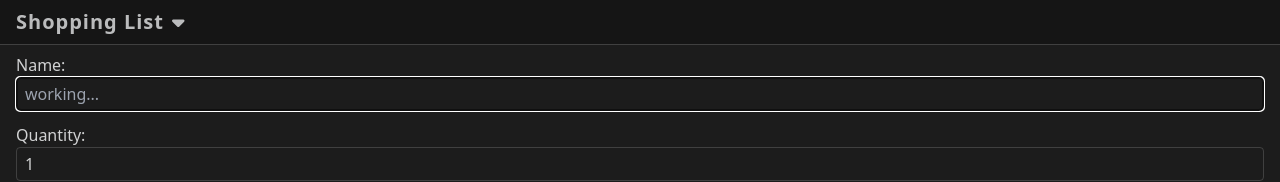
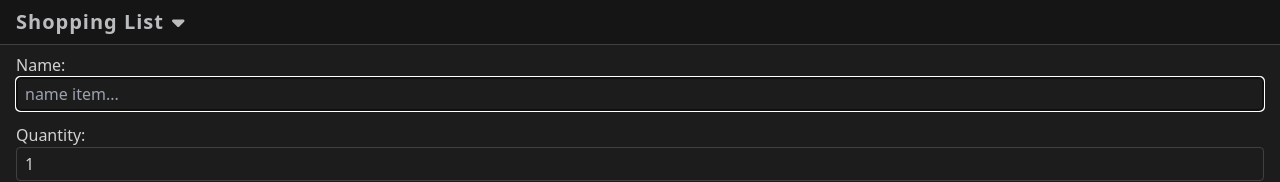
Before and after one commit to Hook-88/shopping-list, a Vue app: page / in a window 1280 px wide. Both pictures are taken after a click on the button 1247 px from the left and 22 px from the top of the page. Shown: the top 182 px of the page. Built offline with nearby package versions, Linux system fonts and the light colour scheme; the HTML template or start-up script is replaced by a standard one.

Commit message:
fixed bug focus on input

```diff
--- a/src/components/Forms/AddNewItem/AddNewItem.vue
+++ b/src/components/Forms/AddNewItem/AddNewItem.vue
@@ -2,6 +2,7 @@
 import { useDialogStore } from '@/stores/dialog'
 import { useShoppingList } from '@/stores/shoppingList';
 import { onMounted, reactive, useTemplateRef } from 'vue';
+import BaseInput from '@/components/Input/BaseInput.vue';
 
 const dialogStore = useDialogStore()
 const shoppingListStore = useShoppingList()
@@ -13,7 +14,12 @@ function handleClickCancel() {
 const inputNameRef = useTemplateRef('input-name-ref')
 
 onMounted(() => {
-  inputNameRef.value?.focus()
+  if (!inputNameRef.value) {
+
+    return
+  }
+
+  inputNameRef.value.focus()
 })
 
 const formData = reactive({
@@ -42,13 +48,15 @@ function resetForm() {
 
 <template>
   <form class="text-[#d1d2d3] px-4 flex flex-col py-2 gap-3 pb-4" @submit.prevent="handleSubmit">
-    <div>
+    <BaseInput label="Name" type="text" placeholder="name item..." required v-model="formData['item-name']"
+      ref="input-name-ref" />
+    <!-- <div>
       <label>Name:</label>
       <br />
       <input type="text" placeholder="working..." required
         class="w-full px-2 py-1 rounded border border-[#d1d2d3]/20 bg-transparent" ref="input-name-ref"
         v-model="formData['item-name']">
-    </div>
+    </div> -->
 
     <div>
       <label>Quantity:</label>
--- /dev/null
+++ b/src/components/Input/BaseInput.vue
@@ -0,0 +1,34 @@
+<script setup lang="ts">
+
+import { ref } from 'vue'
+
+defineProps<{
+  label?: string
+  modelValue: string | number
+}>()
+
+
+const emit = defineEmits(['update:modelValue'])
+
+const handleInput = (event: Event) => {
+  const target = event.target as HTMLInputElement
+  emit('update:modelValue', target.value)
+}
+
+const inputRef = ref<HTMLInputElement | null>(null)
+
+defineExpose({
+  focus: () => inputRef.value?.focus()
+})
+
+</script>
+
+
+<template>
+  <div>
+    <label v-if="label">{{ label }}:</label>
+    <br v-if="label" />
+    <input class="w-full px-2 py-1 rounded border border-[#d1d2d3]/20 bg-transparent" :value="modelValue"
+      @input="emit('update:modelValue', handleInput)" v-bind="$attrs" ref="inputRef">
+  </div>
+</template>
```
